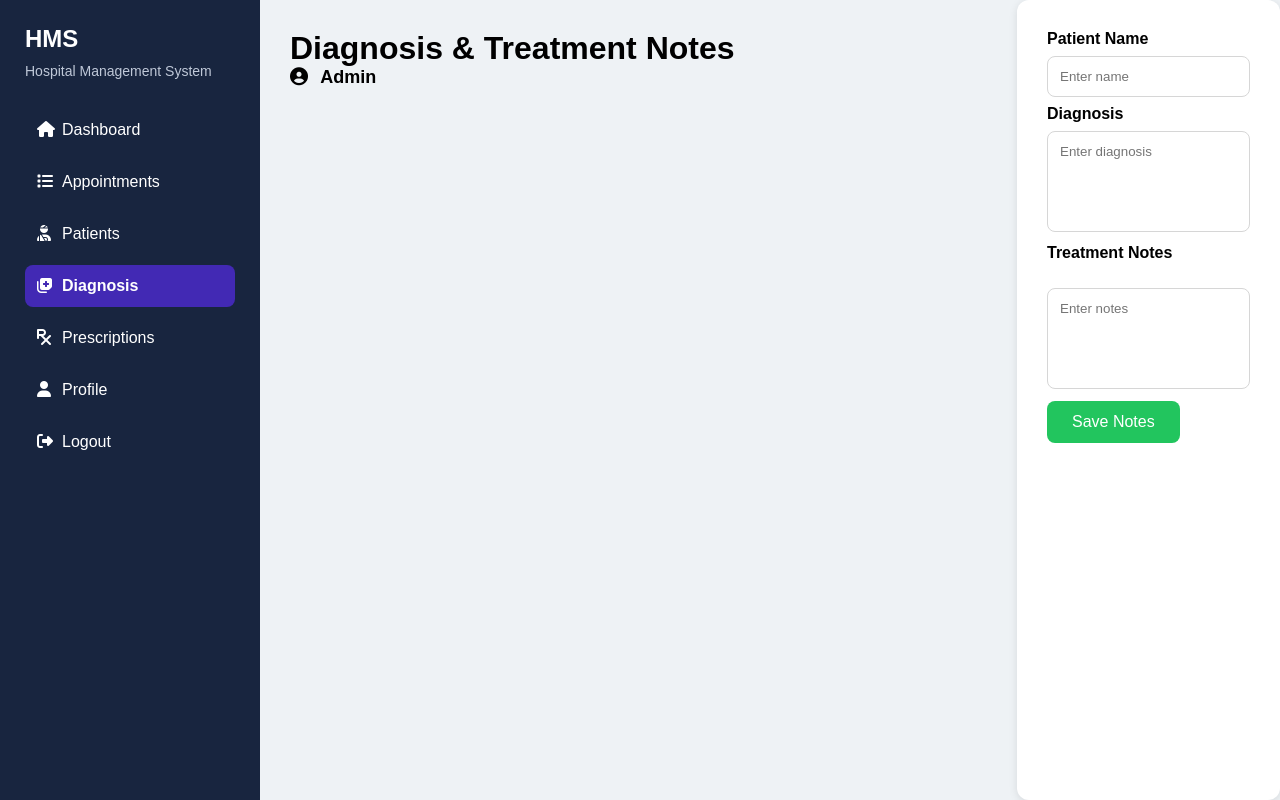
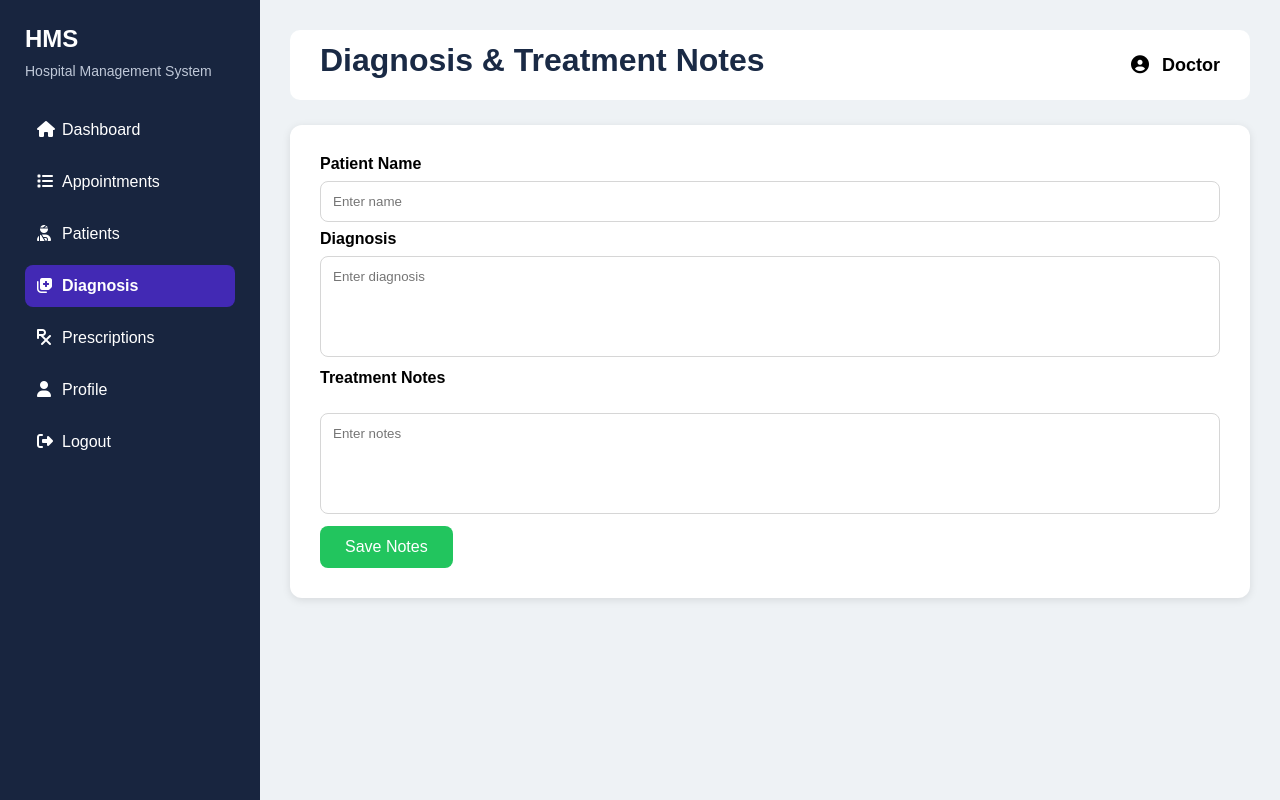
Before and after one commit to AngelinaAnnaAntony/Hospital_Management_System, a Flask app: template templates/diagnosis.html in a window 1280 px wide. Run offline with Flask 3, Linux system fonts and the light colour scheme; the template is opened without the code that fills it, so the values that code supplies are empty.

Commit message:
Update diagnosis.html

```diff
--- a/templates/diagnosis.html
+++ b/templates/diagnosis.html
@@ -27,12 +27,13 @@
         </div>
 
         <div class="content">
-            <h1>Diagnosis & Treatment Notes</h1>
-            <div class="profile">
-                <i class="fa-solid fa-user-circle"></i>
-                Admin
+            <div class="topbar">
+                <h1 class="page-title">Diagnosis & Treatment Notes</h1>
+                    <div class="profile">
+                    <i class="fa-solid fa-user-circle"></i>
+                    Doctor
+                </div>
             </div>
-        </div>
 
         <div class="card">
             <form method="POST">
```
